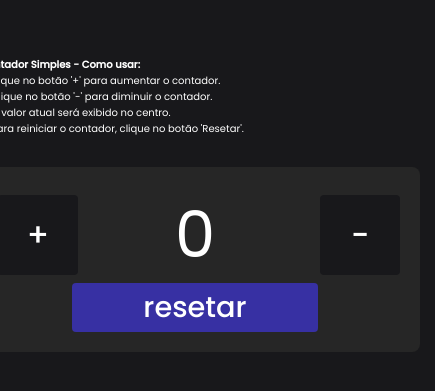
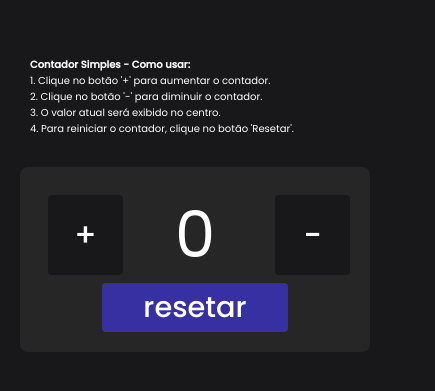
Before and after one commit to thainaramarquess/contador, a plain HTML site: page index.html in a window 390 px wide. Shown: the part 233-624 px from the top of the page, 435 px wide, since content can reach past the window. Drawn offline with Linux system fonts and the light colour scheme.

Commit message:
Atualizando responsividade

```diff
--- a/css/style.css
+++ b/css/style.css
@@ -220,7 +220,7 @@ body{
   padding: 3rem;
   border-radius: 8px;
   margin: 0 auto;
-  width: 450px;
+  width: 350px;
   padding: 20px;
   margin-left: 15px;
   margin-right: 15px;
@@ -231,7 +231,7 @@ body{
 
 #value {
   font-size: 4rem;
-  min-width: 10rem;
+  min-width: 8rem;
 
 }
 
```
